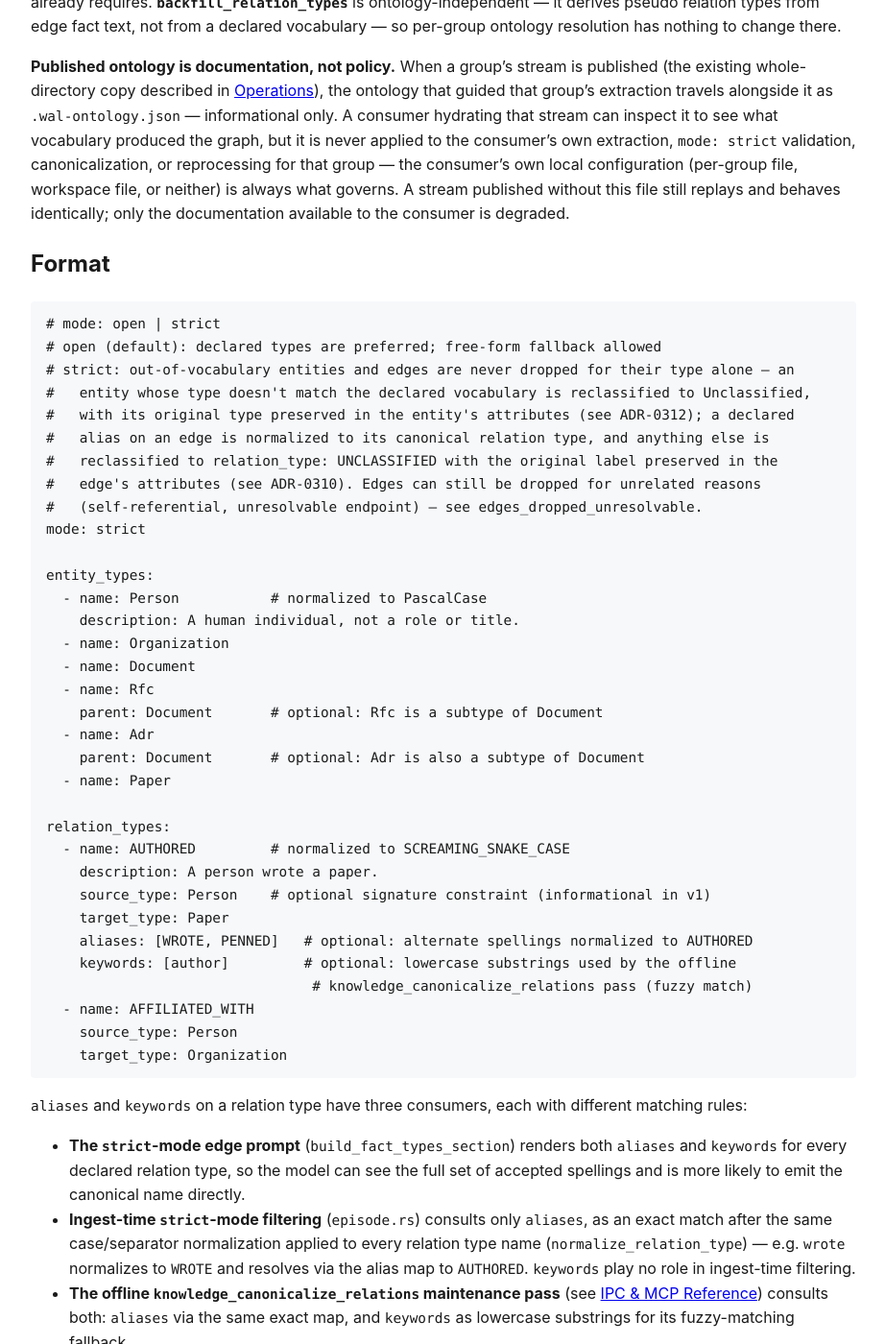
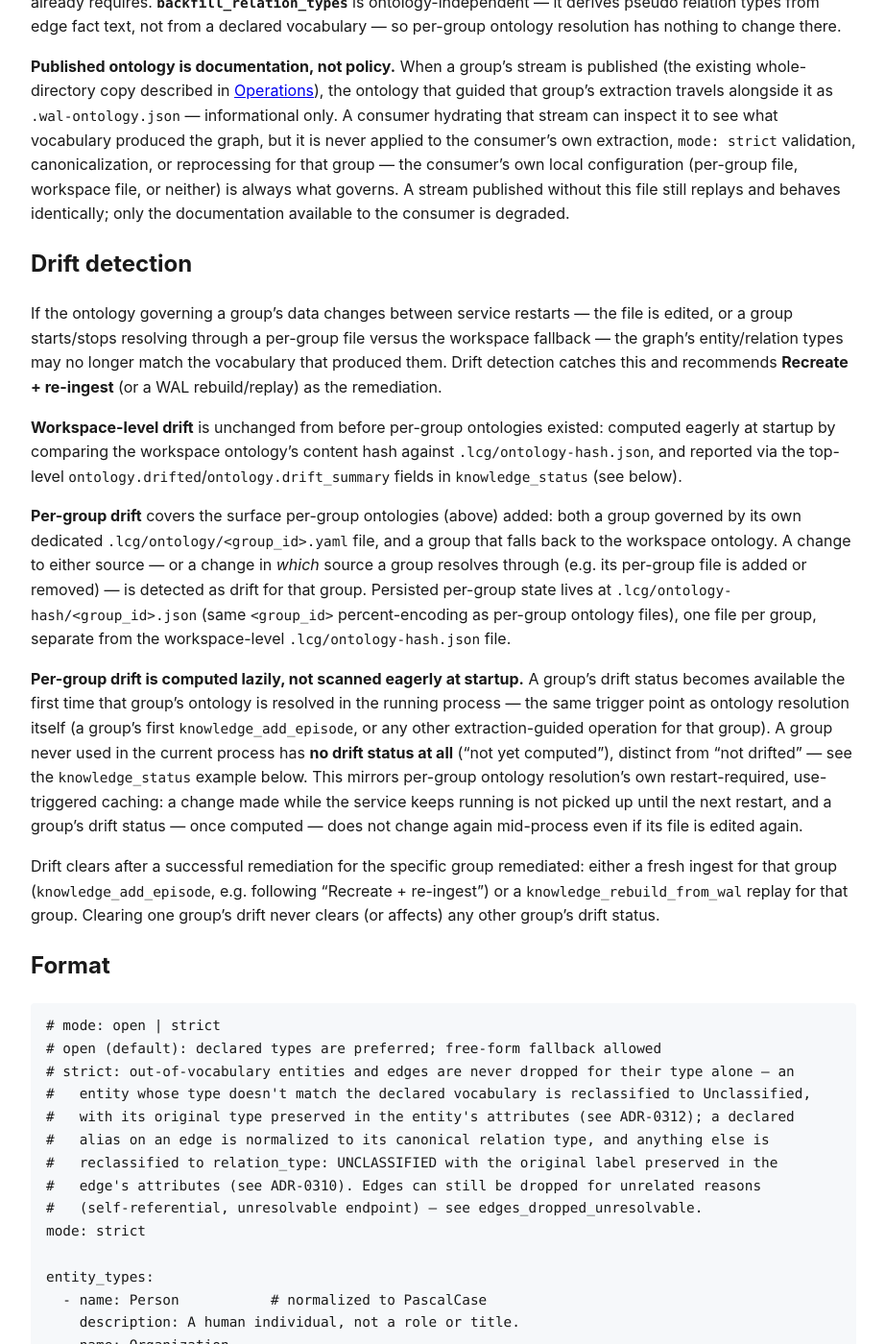
Before and after one commit to verveguy/liminis-context-graph, a Jekyll site: the page built from docs/ontology.md, in a window 1280 px wide and 1400 px high, scrolled down 1520 px. Shown: the whole window at 96% size, without its empty margins (178-1100 px from the left). Built offline with Jekyll 4.4.1, drawn with Linux system fonts in a browser that asks for light colours; some of the changed text lies outside the part shown.

````diff
--- a/docs/ontology.md
+++ b/docs/ontology.md
@@ -74,6 +74,42 @@ reprocessing for that group — the consumer's own local configuration (per-grou
 file, or neither) is always what governs. A stream published without this file still replays and
 behaves identically; only the documentation available to the consumer is degraded.
 
+## Drift detection
+
+If the ontology governing a group's data changes between service restarts — the file is edited,
+or a group starts/stops resolving through a per-group file versus the workspace fallback — the
+graph's entity/relation types may no longer match the vocabulary that produced them. Drift
+detection catches this and recommends **Recreate + re-ingest** (or a WAL rebuild/replay) as the
+remediation.
+
+**Workspace-level drift** is unchanged from before per-group ontologies existed: computed eagerly
+at startup by comparing the workspace ontology's content hash against `.lcg/ontology-hash.json`,
+and reported via the top-level `ontology.drifted`/`ontology.drift_summary` fields in
+`knowledge_status` (see below).
+
+**Per-group drift** covers the surface per-group ontologies (above) added: both a group governed
+by its own dedicated `.lcg/ontology/<group_id>.yaml` file, and a group that falls back to the
+workspace ontology. A change to either source — or a change in *which* source a group resolves
+through (e.g. its per-group file is added or removed) — is detected as drift for that group.
+Persisted per-group state lives at `.lcg/ontology-hash/<group_id>.json` (same `<group_id>`
+percent-encoding as per-group ontology files), one file per group, separate from the
+workspace-level `.lcg/ontology-hash.json` file.
+
+**Per-group drift is computed lazily, not scanned eagerly at startup.** A group's drift status
+becomes available the first time that group's ontology is resolved in the running process — the
+same trigger point as ontology resolution itself (a group's first `knowledge_add_episode`, or any
+other extraction-guided operation for that group). A group never used in the current process has
+**no drift status at all** ("not yet computed"), distinct from "not drifted" — see the
+`knowledge_status` example below. This mirrors per-group ontology resolution's own
+restart-required, use-triggered caching: a change made while the service keeps running is not
+picked up until the next restart, and a group's drift status — once computed — does not change
+again mid-process even if its file is edited again.
+
+Drift clears after a successful remediation for the specific group remediated: either a fresh
+ingest for that group (`knowledge_add_episode`, e.g. following "Recreate + re-ingest") or a
+`knowledge_rebuild_from_wal` replay for that group. Clearing one group's drift never clears (or
+affects) any other group's drift status.
+
 ## Format
 
 ```yaml
@@ -139,20 +175,36 @@ See [`docs/examples/ontology.example.yaml`](https://github.com/verveguy/liminis-
 
 ## `knowledge_status` summary
 
-The `knowledge_status` IPC response always includes an `ontology` field:
+The `knowledge_status` IPC response always includes an `ontology` field (workspace-level) and a
+`group_ontology_drift` field (per-group, issue #451):
 
 ```json
 {
   "ontology": {
     "present": true,
+    "loaded": true,
     "mode": "strict",
     "entity_type_count": 4,
-    "relation_type_count": 4
-  }
+    "relation_type_count": 4,
+    "drifted": false,
+    "drift_summary": null
+  },
+  "group_ontology_drift": [
+    { "group_id": "catalog", "drifted": true, "drift_summary": "entity types added: [Equipment]" },
+    { "group_id": "content", "drifted": false, "drift_summary": null }
+  ]
 }
 ```
 
-When no ontology is loaded, `present` is `false` and counts are `0`.
+When no ontology is loaded, `ontology.present` is `false` and counts are `0`; `ontology.drifted`
+still reflects the workspace-level drift state (see [Drift detection](#drift-detection) above).
+
+`group_ontology_drift` is an array with **one entry per group whose ontology has been resolved at
+least once in the current process** — a group not yet used has no entry at all (not a false
+`drifted: false`); see [Drift detection](#drift-detection) above for the lazy, use-triggered
+timing. A single-ontology workspace (no `.lcg/ontology/` directory) behaves identically: the array
+is empty until a group is used, then contains that group only, and the `ontology` field's shape
+and values are unaffected either way.
 
 The response also includes an `indices_built` boolean, a `name_index_trusted` boolean, and a
 `name_index_fallback_scans` integer — these describe search-index and name-lookup health rather
````
Also changed, not shown: docs/adr/0451-per-group-ontology-drift-cache-and-clear-scope.md (added, +101 -0 lines), docs/operations.md (+3 -0 lines).
